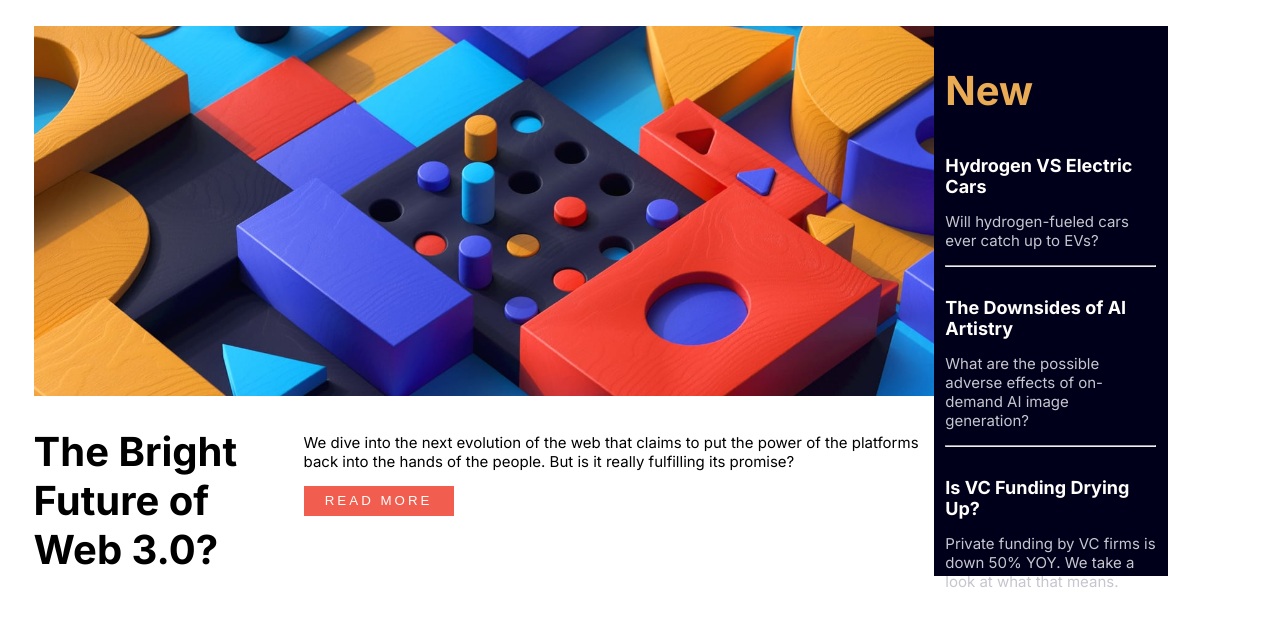
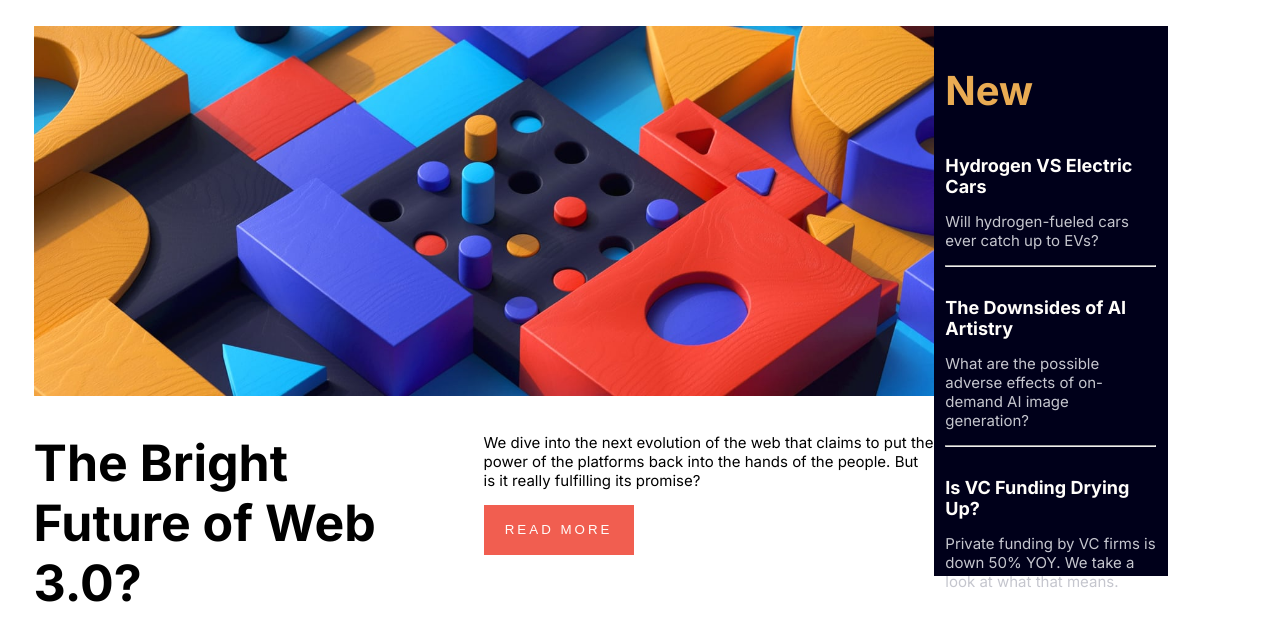
Before and after one commit to abdmud/news-homepage, a plain HTML site: page index.html in a window 1280 px wide. Shown: the part 96-736 px from the top of the page. Drawn offline with Linux system fonts and the light colour scheme.

Commit message:
hero layout

```diff
--- a/style.css
+++ b/style.css
@@ -46,11 +46,12 @@ ul {
 }
 .hero-text {
     display: flex;
+    gap: 10%;
     width: 100%;
 }
 .paragraph {
     padding-top: 2%;
-    width: 70%;
+    width: 50%;
 }
 .col-grid {
     background-color: var(--veryDarkBlue);
@@ -71,10 +72,10 @@ ul {
     color: var(--grayishBlue);
 }
 .hero-title {
-    width: 30%;
+    width: 40%;
 }
 .hero-sub-title {
-    font-size: 40px;
+    font-size: 50px;
 }
 .btn {
     display: flex;
@@ -83,7 +84,7 @@ ul {
     background-color: var(--softRed);
     border: none;
     color: var(--offWhite);
-    height: 30px;
+    height: 50px;
     width: 150px;
     cursor: pointer;
     letter-spacing: 3px;
```
